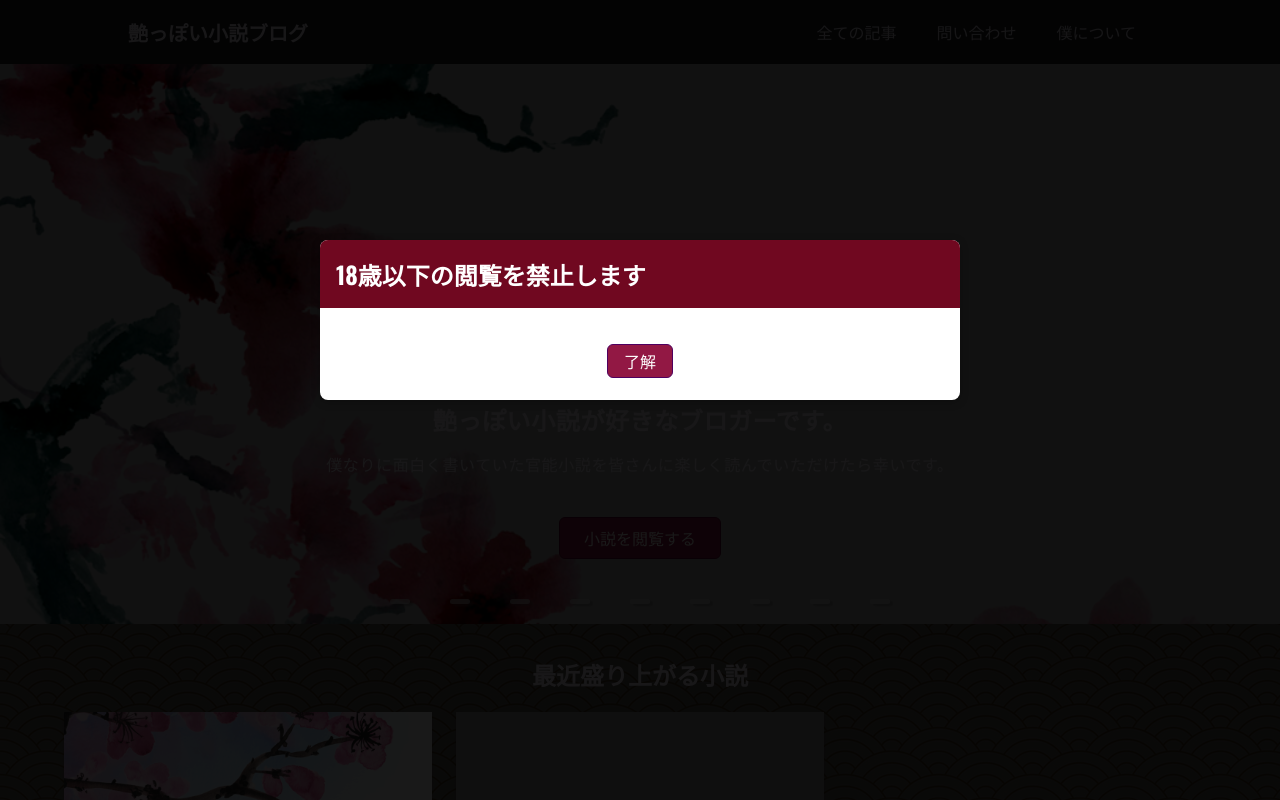
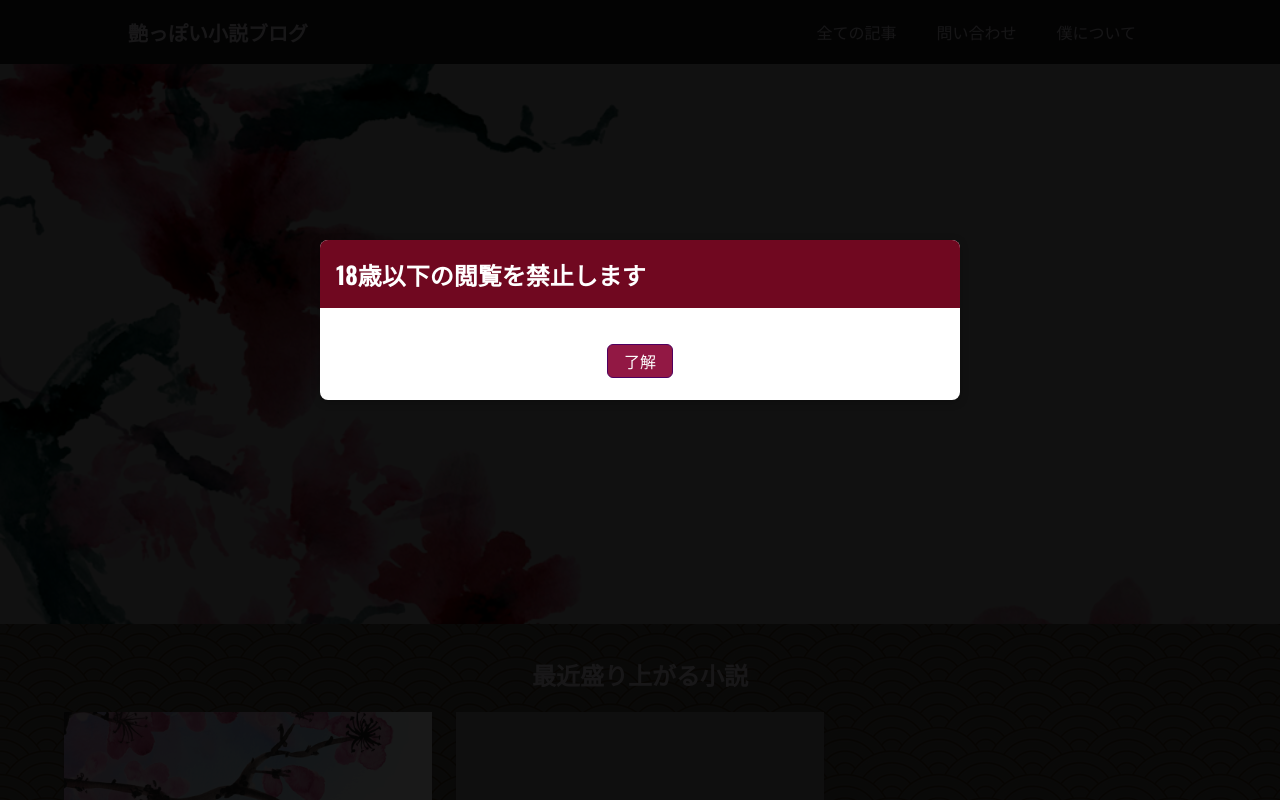
Before and after one commit to GeroWalther/ero-blog, a Next.js app: page / in a window 1280 px wide. Shown: the top 800 px of the page. Built offline with nearby package versions, Linux system fonts and the light colour scheme; grey boxes are pictures that could not be loaded.

Commit message:
fix heroSlider3

```diff
--- a/components/home-page/heroSlider.js
+++ b/components/home-page/heroSlider.js
@@ -116,6 +116,7 @@ export default function HeroSlider() {
           height={400}
           onLoadingComplete={() => setShowText(true)}
         />
+        {showText && (
           <div className={classes.description}>
             <div className={classes.letters}>
               <h1>艶っぽい小説が好きなブロガーです。</h1>
@@ -133,7 +134,9 @@ export default function HeroSlider() {
                   ご紹介させていただく芸術家 : {slides[currentIndex].title}
                 </h3>
                 <div className={classes.pc}>
-                <p className={classes.p}>{slides[currentIndex].description}</p>
+                  <p className={classes.p}>
+                    {slides[currentIndex].description}
+                  </p>
                 </div>
                 <a href={slides[currentIndex].link} className={classes.link}>
                   Instagram:
@@ -151,6 +154,7 @@ export default function HeroSlider() {
               ))}
             </div>
           </div>
+        )}
       </div>
     </section>
   );
```
Lines whose indentation alone changed are shown as unchanged.
